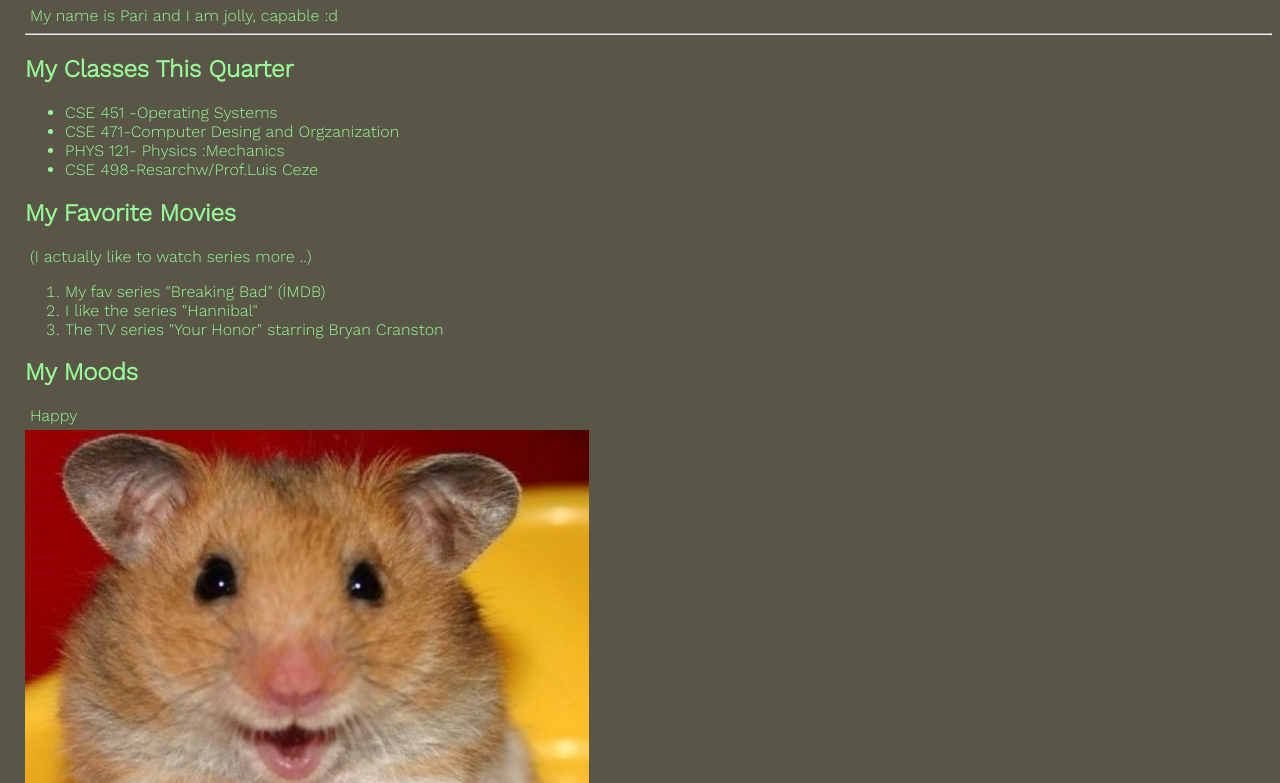
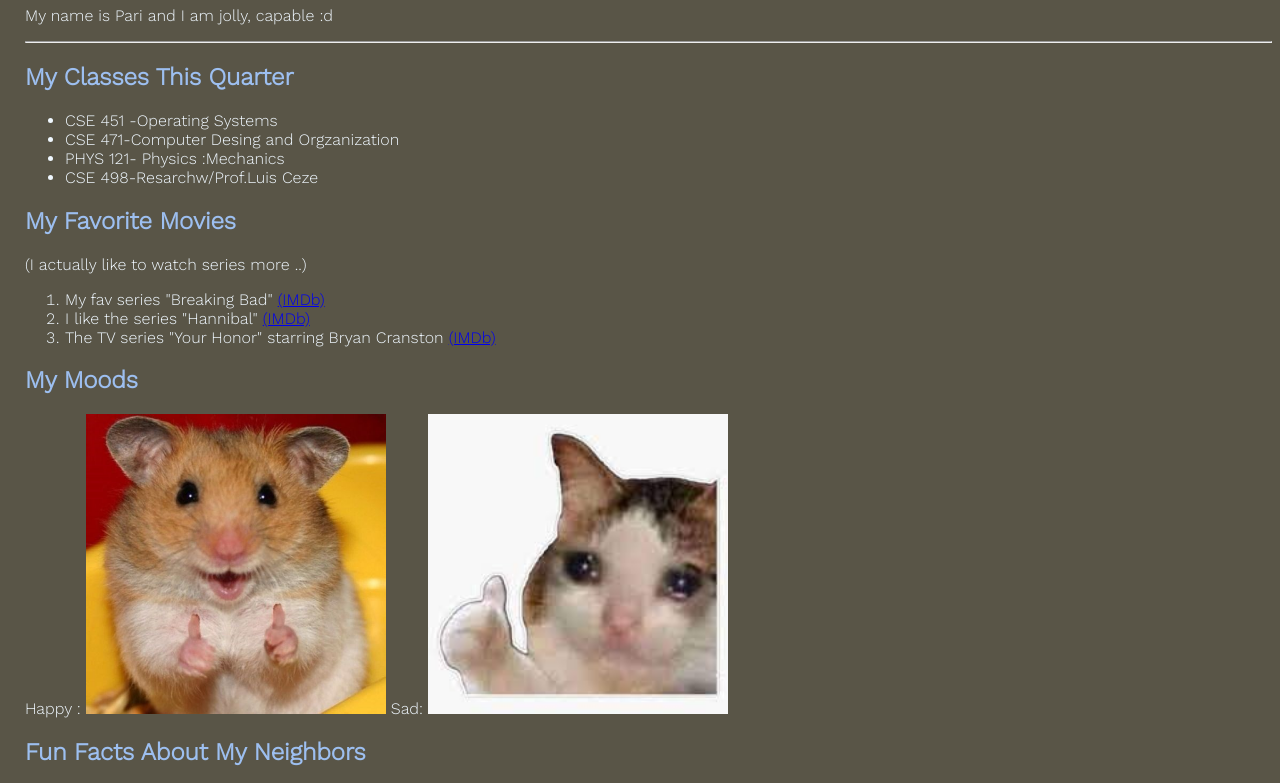
Before and after one commit to paribn/about, a plain HTML site: page index.html in a window 1280 px wide. Shown: the part 75-858 px from the top of the page. Drawn offline with nearby package versions, Linux system fonts and the light colour scheme.

Commit message:
exercise

```diff
--- a/assts/app.css
+++ b/assts/app.css
@@ -1,11 +1,32 @@
 body{
-    background-color: #595547;
-    color: palegreen;
-    font-family: 'Poppins', sans-serif;
+    background-color:   #595547;
+    color: #9DBFF0;
+    /* font-family: 'Poppins', sans-serif; */
     font-family: 'Work Sans', sans-serif;
     margin-left:25px;
     margin-bottom: 25px;
 }
-p{
-    margin: 5px;
+
+img{
+    width: 300px;
 }
+
+a:visited {
+  color: rgb(12, 12, 12);
+  background-color: transparent;
+  text-decoration: none;
+}
+
+a:hover {
+    color: #BCF485;
+    background-color: transparent;
+    text-decoration: underline;
+  }
+
+  li{
+    color: aliceblue;
+  }
+
+  p{
+    color: aliceblue;
+  }
--- a/index.html
+++ b/index.html
@@ -3,7 +3,7 @@
 <head>
     <meta charset="UTF-8">
     <meta name="viewport" content="width=device-width, initial-scale=1.0">
-    <title>Document</title>
+    <title>About Me</title>
     <link rel="stylesheet" href="assts/app.css">
     <link href="https://fonts.googleapis.com/css2?family=Poppins:wght@200;400;600&family=Work+Sans:wght@300&display=swap" rel="stylesheet">
 </head>
@@ -13,7 +13,7 @@
     <hr>
 <h2> My Classes This Quarter</h2>
 <ul>
-    <li> CSE 451 -Operating Systems</li>
+    <li>CSE 451 -Operating Systems</li>
     <li>CSE 471-Computer Desing and Orgzanization</li>
     <li>PHYS 121- Physics :Mechanics</li>
     <li>CSE 498-Resarchw/Prof.Luis Ceze</li>
@@ -22,16 +22,15 @@
 <p>(I actually like to watch series more ..)</p>
 
 <ol>
-    <li>My fav series "Breaking Bad" (İMDB)</li>
-    <li>I like the series "Hannibal"</li>
-    <li>The TV series "Your Honor" starring Bryan Cranston</li>
+    <li>My fav series "Breaking Bad" <a href="https://www.imdb.com/title/tt0903747/" target="_blank">(IMDb)</a></li>
+    <li>I like the series "Hannibal" <a href="https://www.imdb.com/title/tt2243973/?ref_=nv_sr_srsg_0_tt_6_nm_2_q_hannibal" target="_blank">(IMDb)</a></li>
+    <li>The TV series "Your Honor" starring Bryan Cranston <a href="https://www.imdb.com/title/tt7440726/?ref_=nv_sr_srsg_0_tt_8_nm_0_q_your%2520hon" target="_blank">(IMDb)</a></li>
 </ol>
 
 <h2>My Moods</h2>
-<p>Happy</p>
-<img src="images/mammal.jpeg" alt="">
-<p>Sad</p>
-<img src="images/sadcat.jpeg" alt="">
+
+
+    <p>Happy : <img src="images/mammal.jpeg" alt=""> Sad: <img src="images/sadcat.jpeg" alt=""> </p>
 
 <h2>Fun Facts About My Neighbors</h2>
 <ul>
```
Also changed, not shown: images/happy.jpg (deleted), images/happyanimal.jpg (deleted).
